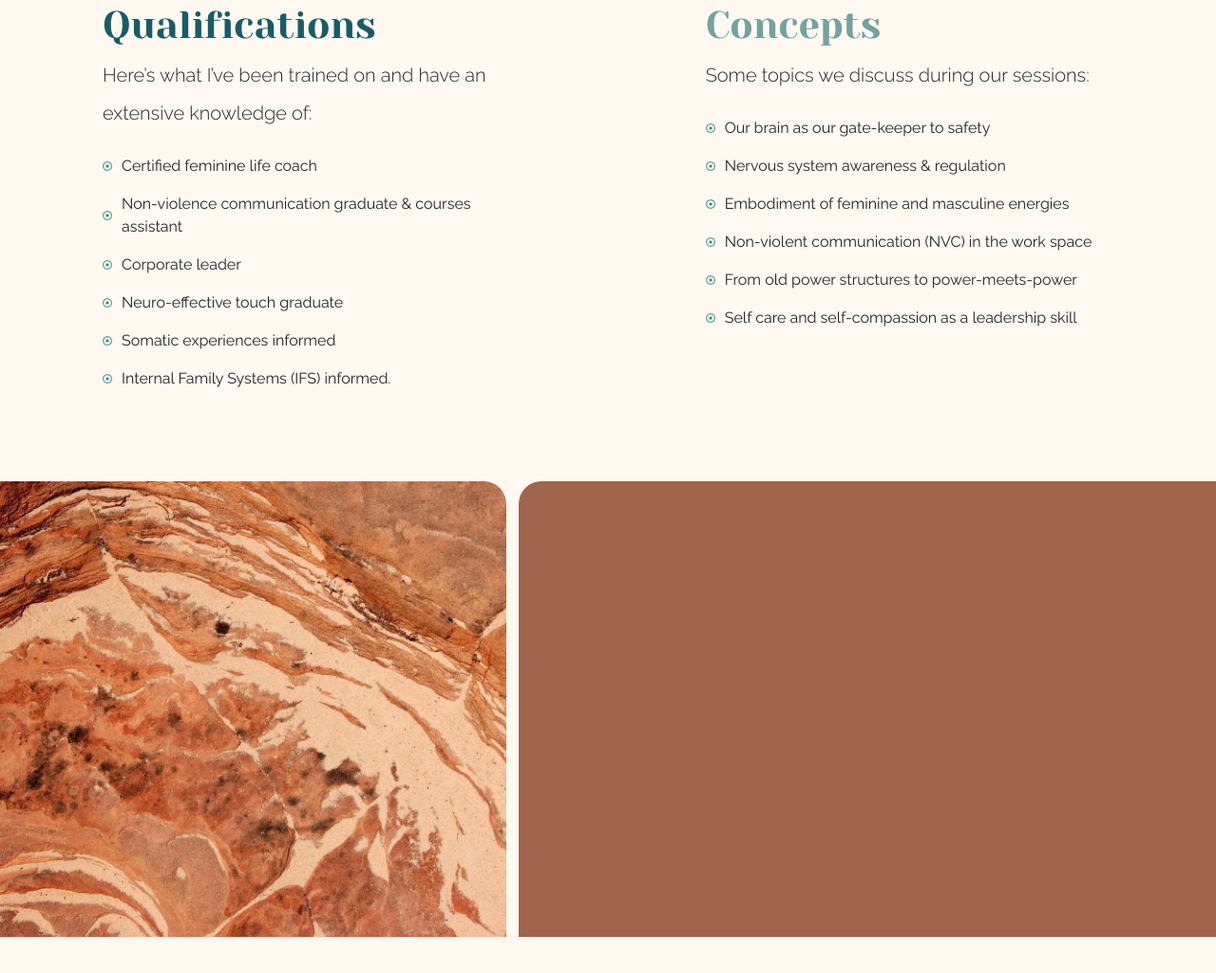
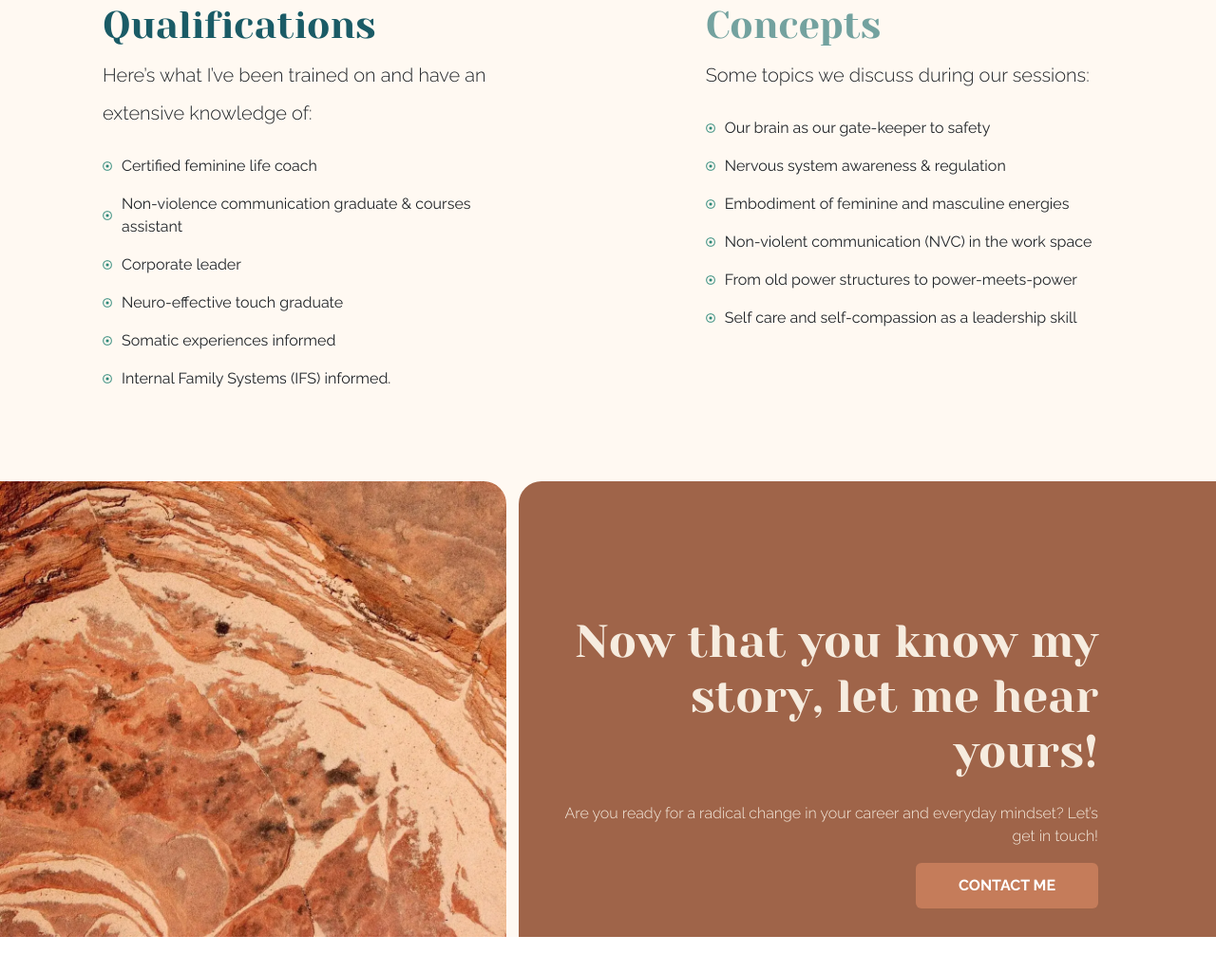
Before and after one commit to isabelleanno/BackToSelf-Static, a plain HTML site: page about.html in a window 1280 px wide. Shown: the part 2860-3885 px from the top of the page at 95% size. Drawn offline with nearby package versions, Linux system fonts and the light colour scheme.

Commit message:
Update about

```diff
--- a/about.html
+++ b/about.html
@@ -240,18 +240,27 @@
     </div>
     <!--Section 7 End ^^ Section 8 Start vv-->
     <div class="container-fluid m-0 p-0 extra-light-bg">
-      <div class="row w-100 z-index-1 position-absolute">
+      <div class="row w-100 left-background-brown">
         <div class="col-5 mesa-sand trr"></div>
         <div class="col-1 spacer-col"></div>
         <div class="col brown-background tlr"></div>
       </div>
-      <div class="row w-100 z-index-2 position-relative" id="photo-row">
-        <div class="col-4 d-flex"></div>
-        <div class="col p-0 overflow-hidden"></div>
-      </div>
-      <div class="row w-100 z-index-5 position-absolute text-layer">
-        <div class="col-6"></div>
-        <div class="col"></div>
+      <div class="row w-100 text-layer-brown-about">
+        <div class="col-flex-brown"></div>
+        <div class="col text-brown">
+          <h1 class="mb-4 light-txt txt-lg text-end">
+            Now that you know my story, let me hear yours!
+          </h1>
+          <p class="light light-txt text-end">
+            Are you ready for a radical change in your career and everyday
+            mindset? Let’s get in touch!
+          </p>
+          <a
+            class="button btn-tan align-self-end nav-item nav-link mb-5 px-4"
+            href="#"
+            >CONTACT ME</a
+          >
+        </div>
       </div>
     </div>
     <!--Section 8 end ^^ -->
--- a/css/styles.css
+++ b/css/styles.css
@@ -362,8 +362,8 @@ textarea.form-control {
   border: 1px solid var(--brown-background);
   background: transparent;
 }
-/*About Me page*/
-/*Intro Section*/
+/*-------------------------------------------------About Me page*/
+/*-------------------------------------------------Intro Section--------------------------------------------*/
 img.horiz-portrait {
   border-top-left-radius: 30ch;
   border-bottom-left-radius: 24px;
@@ -416,6 +416,10 @@ img.bullet-point {
   height: 60vh;
   padding: 0;
   margin: 0;
+}
+div.text-layer-brown-about {
+  height: 50vh;
+  margin-top: -50vh;
 }
 /*------------------------------------------------.) Footer---------------------------------------------------*/
 /*Keeping footer down at the bottom of the page */
```
